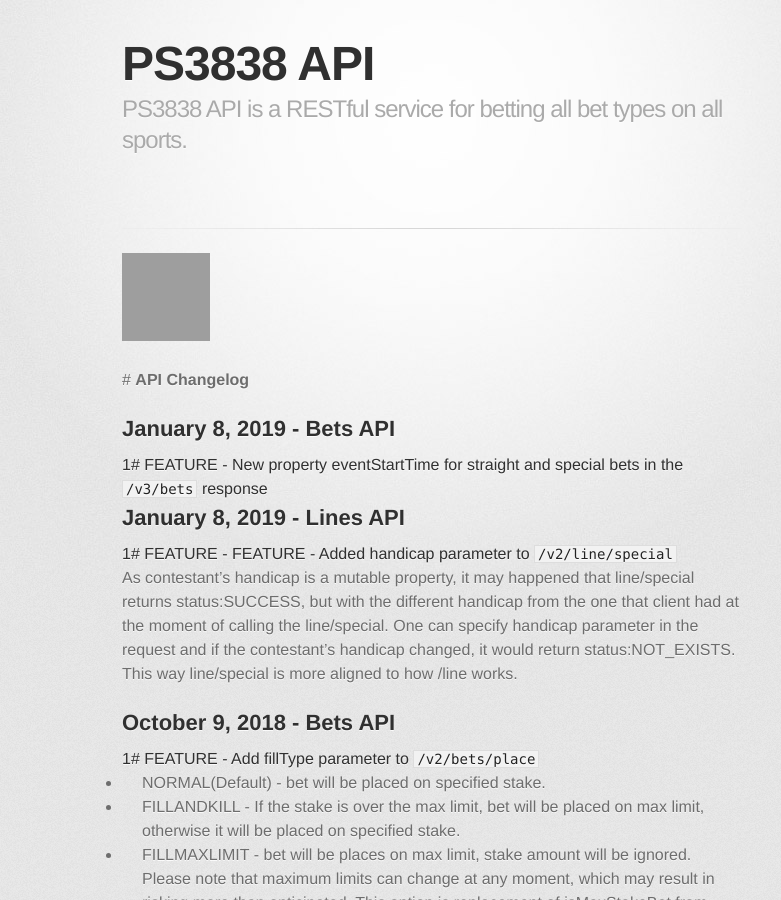
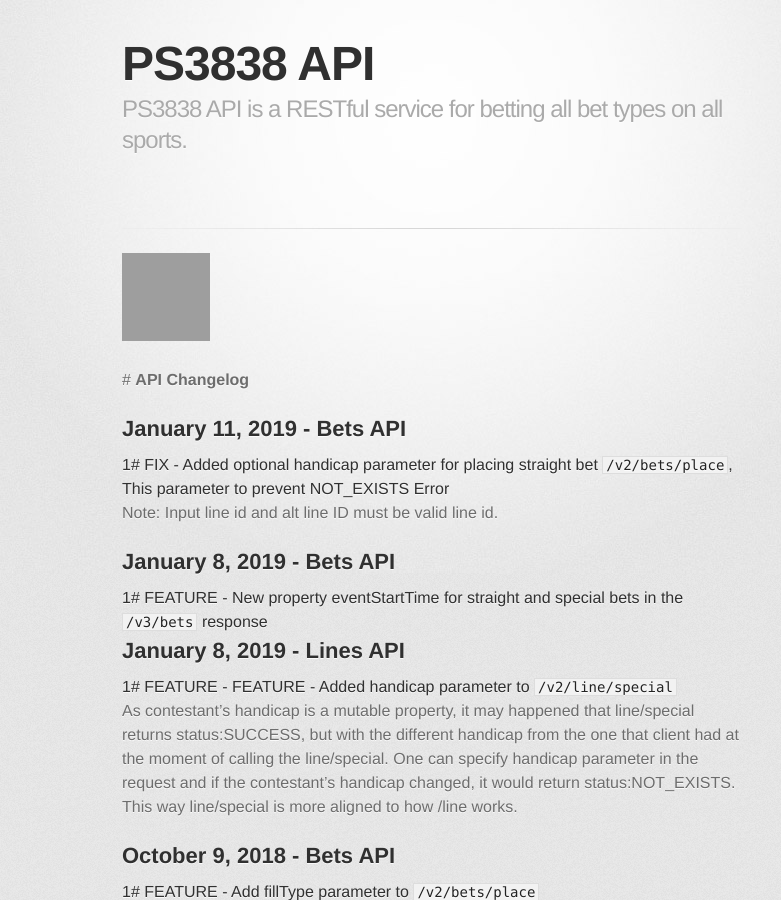
Before and after one commit to ps3838api/ps3838api.github.io, a Jekyll site: the page built from ChangesLog.md, in a window 1280 px wide and 900 px high, cut to the strip 0-900 px from the top of the window. Shown: the whole strip, without its empty margins (208-989 px from the left). Built offline with Jekyll 4.4.1, drawn with Linux system fonts in a browser that asks for light colours; some web fonts are replaced; our own code applies the rules of GitHub Pages for plain Markdown files; grey boxes are pictures that could not be loaded.

Commit message:
Update ChangesLog.md

```diff
--- a/ChangesLog.md
+++ b/ChangesLog.md
@@ -2,6 +2,11 @@
 
 
  #  **API Changelog**
+
+## January 11, 2019 - Bets API
+
+##### 1# <span>FIX</span>  - Added optional handicap parameter for placing straight bet `/v2/bets/place`, This parameter to prevent NOT_EXISTS Error
+Note: Input line id and alt line ID must be valid line id.
 
 ## January 8, 2019 - Bets API
 
```
